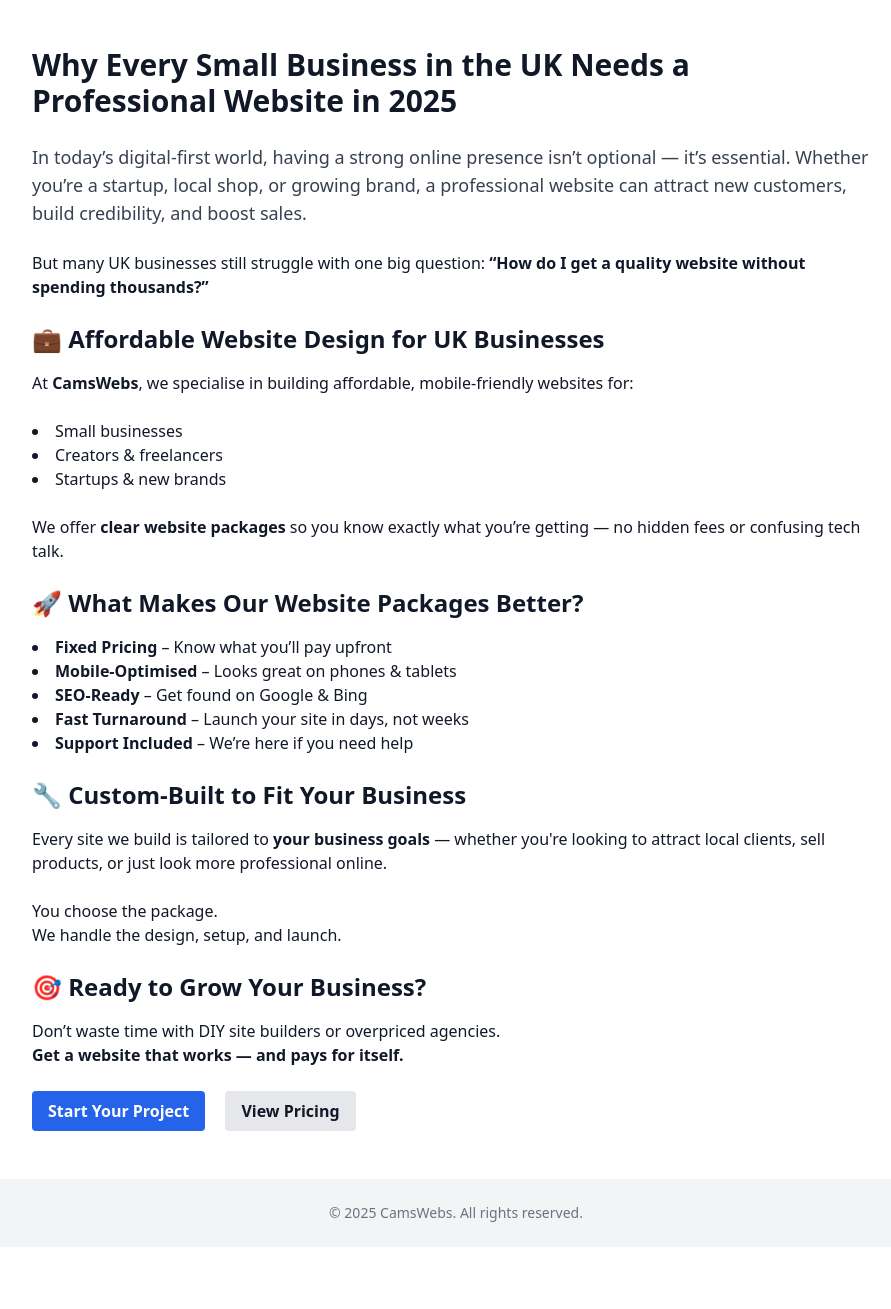
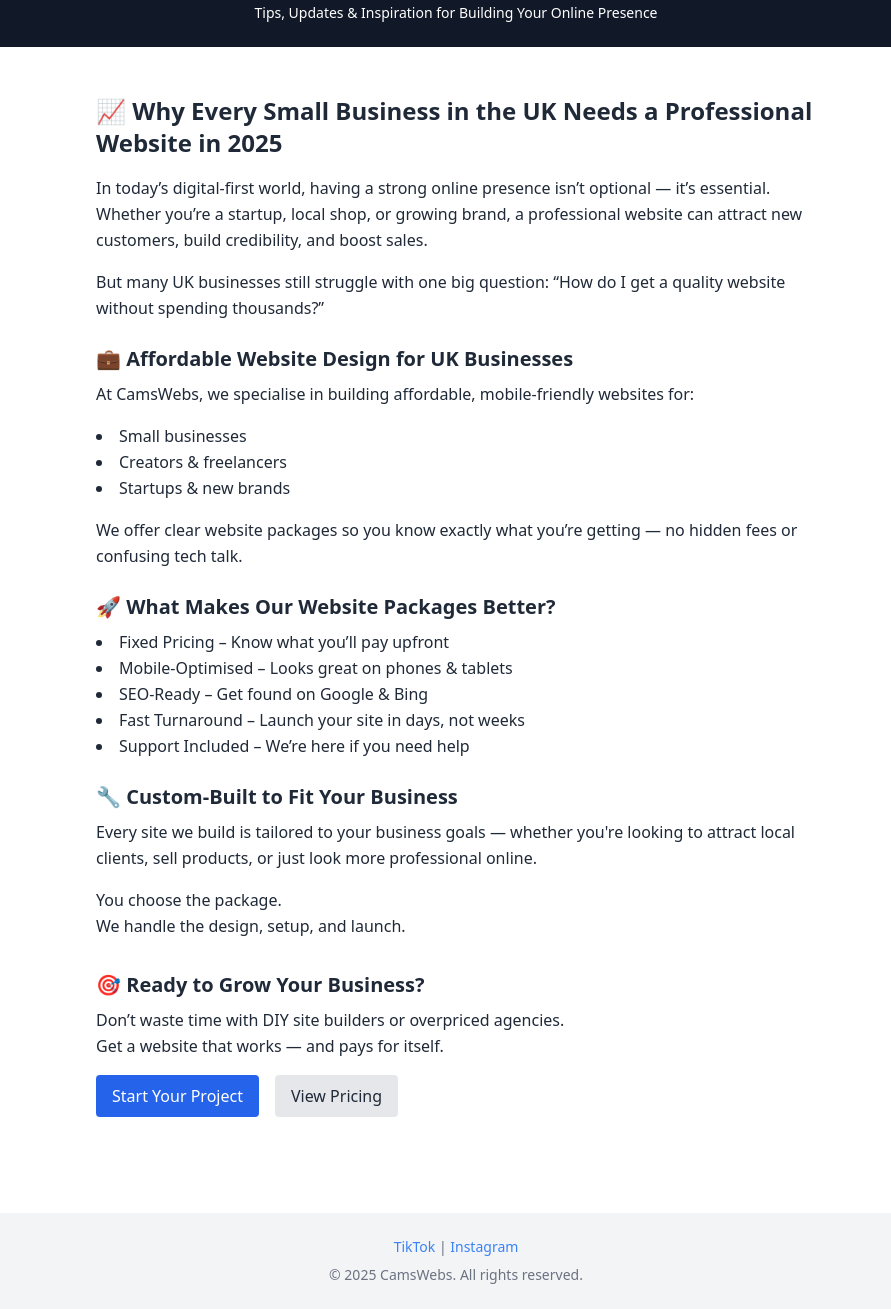
Before and after one commit to Camswebs/camswebs, a plain HTML site: page blog.html in a window 1280 px wide. Shown: the part 65-1374 px from the top of the page, without its empty margins (184-1075 px from the left). Before the commit the page ends 1312 px from the top, so only its background shows below. Drawn offline with nearby package versions, Linux system fonts and the light colour scheme.

Commit message:
Add files via upload

```diff
--- a/blog.html
+++ b/blog.html
@@ -1,66 +1,60 @@
+
 <!DOCTYPE html>
 <html lang="en">
 <head>
   <meta charset="UTF-8" />
-  <meta name="viewport" content="width=device-width, initial-scale=1.0" />
-  <meta name="description" content="Looking for an affordable website design in the UK? Discover why small businesses need a professional site and how CamsWebs delivers custom website packages that work.">
-  <meta name="keywords" content="website builder for small business, affordable website design UK, business website packages, hire someone to build my website, mobile-friendly web design, startup website builder" />
-  <title>Why Every Small Business in the UK Needs a Website | CamsWebs</title>
-  <link href="https://cdn.jsdelivr.net/npm/tailwindcss@2.2.19/dist/tailwind.min.css" rel="stylesheet">
+  <meta name="viewport" content="width=device-width, initial-scale=1.0"/>
+  <title>CamsWebs Blog</title>
+  <link rel="stylesheet" href="https://cdn.jsdelivr.net/npm/tailwindcss@2.2.19/dist/tailwind.min.css">
 </head>
-<body class="bg-white text-gray-900 font-sans">
-  <header class="bg-gray-900 text-white py-4 px-6">
-    <h1 class="text-2xl font-bold">CamsWebs Blog</h1>
+<body class="bg-white text-gray-800 leading-relaxed">
+  <header class="bg-gray-900 text-white py-6 px-4 text-center">
+    <h1 class="text-3xl font-bold">CamsWebs Blog</h1>
+    <p class="text-sm mt-2">Tips, Updates & Inspiration for Building Your Online Presence</p>
   </header>
-  <main class="max-w-4xl mx-auto py-12 px-6">
-    <h2 class="text-3xl font-bold mb-6">Why Every Small Business in the UK Needs a Professional Website in 2025</h2>
-    <p class="text-lg text-gray-700 mb-6">
-      In today’s digital-first world, having a strong online presence isn’t optional — it’s essential. Whether you’re a startup, local shop, or growing brand, a professional website can attract new customers, build credibility, and boost sales.
-    </p>
-    <p class="mb-6">
-      But many UK businesses still struggle with one big question:
-      <strong> “How do I get a quality website without spending thousands?”</strong>
-    </p>
-    <h3 class="text-2xl font-semibold mb-4">💼 Affordable Website Design for UK Businesses</h3>
-    <p class="mb-6">
-      At <strong>CamsWebs</strong>, we specialise in building affordable, mobile-friendly websites for:
-    </p>
-    <ul class="list-disc list-inside mb-6">
+
+  <main class="max-w-3xl mx-auto px-6 py-12">
+    <article class="mb-12">
+      <h2 class="text-2xl font-bold mb-4">📈 Why Every Small Business in the UK Needs a Professional Website in 2025</h2>
+      <p class="mb-4">In today’s digital-first world, having a strong online presence isn’t optional — it’s essential. Whether you’re a startup, local shop, or growing brand, a professional website can attract new customers, build credibility, and boost sales.</p>
+      <p class="mb-4">But many UK businesses still struggle with one big question: “How do I get a quality website without spending thousands?”</p>
+
+      <h3 class="text-xl font-semibold mt-6 mb-2">💼 Affordable Website Design for UK Businesses</h3>
+      <p class="mb-4">At CamsWebs, we specialise in building affordable, mobile-friendly websites for:</p>
+      <ul class="list-disc list-inside mb-4">
         <li>Small businesses</li>
         <li>Creators & freelancers</li>
         <li>Startups & new brands</li>
       </ul>
-    <p class="mb-6">
-      We offer <strong>clear website packages</strong> so you know exactly what you’re getting — no hidden fees or confusing tech talk.
-    </p>
+      <p class="mb-4">We offer clear website packages so you know exactly what you’re getting — no hidden fees or confusing tech talk.</p>
 
-    <h3 class="text-2xl font-semibold mb-4">🚀 What Makes Our Website Packages Better?</h3>
-    <ul class="list-disc list-inside mb-6">
-      <li><strong>Fixed Pricing</strong> – Know what you’ll pay upfront</li>
-      <li><strong>Mobile-Optimised</strong> – Looks great on phones & tablets</li>
-      <li><strong>SEO-Ready</strong> – Get found on Google & Bing</li>
-      <li><strong>Fast Turnaround</strong> – Launch your site in days, not weeks</li>
-      <li><strong>Support Included</strong> – We’re here if you need help</li>
+      <h3 class="text-xl font-semibold mt-6 mb-2">🚀 What Makes Our Website Packages Better?</h3>
+      <ul class="list-disc list-inside mb-4">
+        <li>Fixed Pricing – Know what you’ll pay upfront</li>
+        <li>Mobile-Optimised – Looks great on phones & tablets</li>
+        <li>SEO-Ready – Get found on Google & Bing</li>
+        <li>Fast Turnaround – Launch your site in days, not weeks</li>
+        <li>Support Included – We’re here if you need help</li>
       </ul>
 
-    <h3 class="text-2xl font-semibold mb-4">🔧 Custom-Built to Fit Your Business</h3>
-    <p class="mb-6">
-      Every site we build is tailored to <strong>your business goals</strong> — whether you're looking to attract local clients, sell products, or just look more professional online.
+      <h3 class="text-xl font-semibold mt-6 mb-2">🔧 Custom-Built to Fit Your Business</h3>
+      <p class="mb-4">Every site we build is tailored to your business goals — whether you're looking to attract local clients, sell products, or just look more professional online.</p>
+      <p class="mb-4">You choose the package. <br> We handle the design, setup, and launch.</p>
+
+      <h3 class="text-xl font-semibold mt-8 mb-2">🎯 Ready to Grow Your Business?</h3>
+      <p class="mb-4">Don’t waste time with DIY site builders or overpriced agencies. <br> Get a website that works — and pays for itself.</p>
+      <div class="flex gap-4">
+        <a href="https://www.camswebs.co.uk/#order" class="bg-blue-600 text-white px-4 py-2 rounded hover:bg-blue-700">Start Your Project</a>
+        <a href="https://www.camswebs.co.uk/#pricing" class="bg-gray-200 text-gray-800 px-4 py-2 rounded hover:bg-gray-300">View Pricing</a>
+      </div>
+    </article>
+  </main>
+
+  <footer class="bg-gray-100 text-center text-sm text-gray-500 py-6">
+    <p class="mb-2">
+      <a href="https://www.tiktok.com/@camswebsofficial" target="_blank" class="text-blue-500 hover:underline">TikTok</a> |
+      <a href="https://www.instagram.com/cams_webs" target="_blank" class="text-blue-500 hover:underline">Instagram</a>
     </p>
-    <p class="mb-6">
-      You choose the package.<br />
-      We handle the design, setup, and launch.
-    </p>
-
-    <h3 class="text-2xl font-semibold mb-4">🎯 Ready to Grow Your Business?</h3>
-    <p class="mb-6">
-      Don’t waste time with DIY site builders or overpriced agencies.<br />
-      <strong>Get a website that works — and pays for itself.</strong>
-    </p>
-    <a href="#contact" class="inline-block bg-blue-600 hover:bg-blue-700 text-white font-bold py-2 px-4 rounded mr-4">Start Your Project</a>
-    <a href="#pricing" class="inline-block bg-gray-200 hover:bg-gray-300 text-gray-900 font-bold py-2 px-4 rounded">View Pricing</a>
-  </main>
-  <footer class="bg-gray-100 text-center text-sm text-gray-500 py-6">
     &copy; 2025 CamsWebs. All rights reserved.
   </footer>
 </body>
```
Lines whose indentation alone changed are shown as unchanged.
